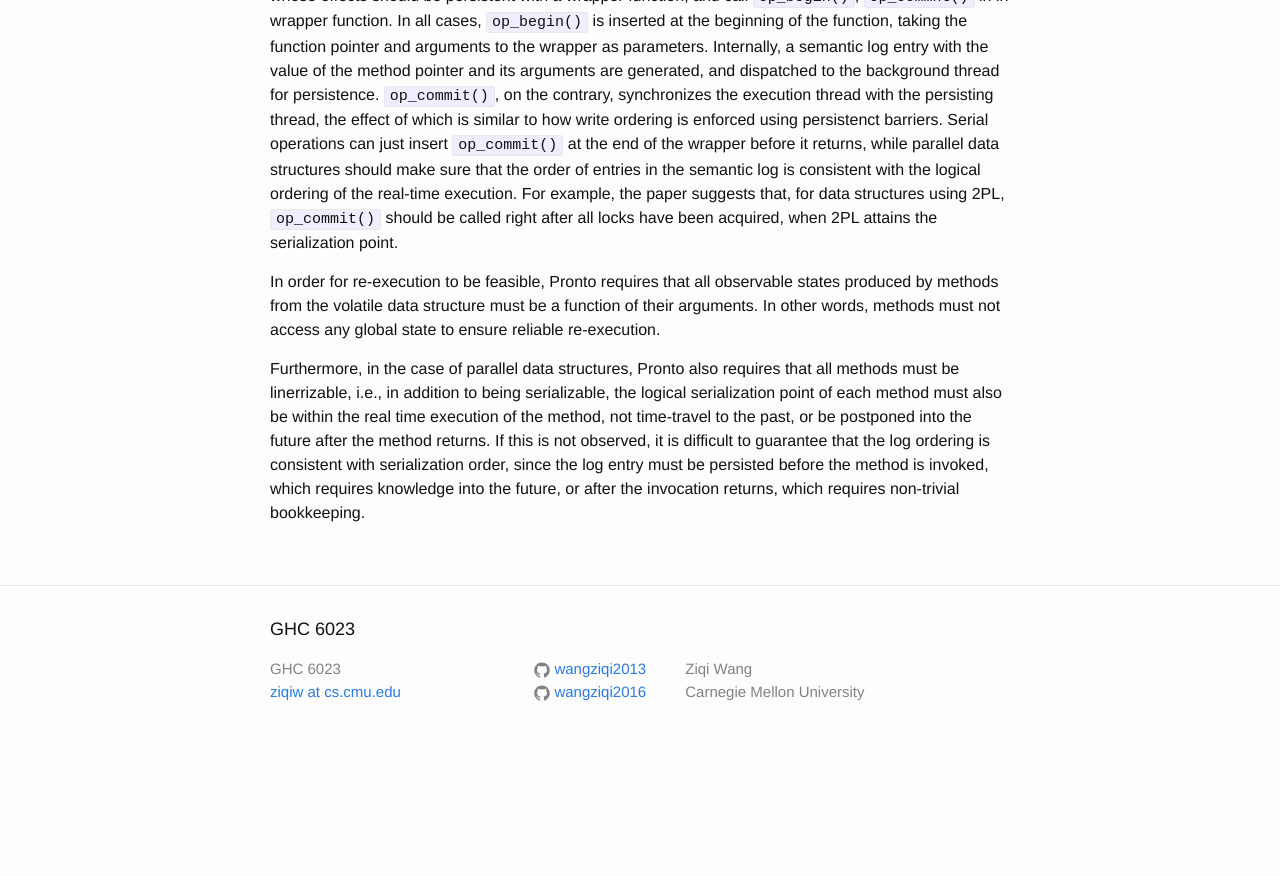
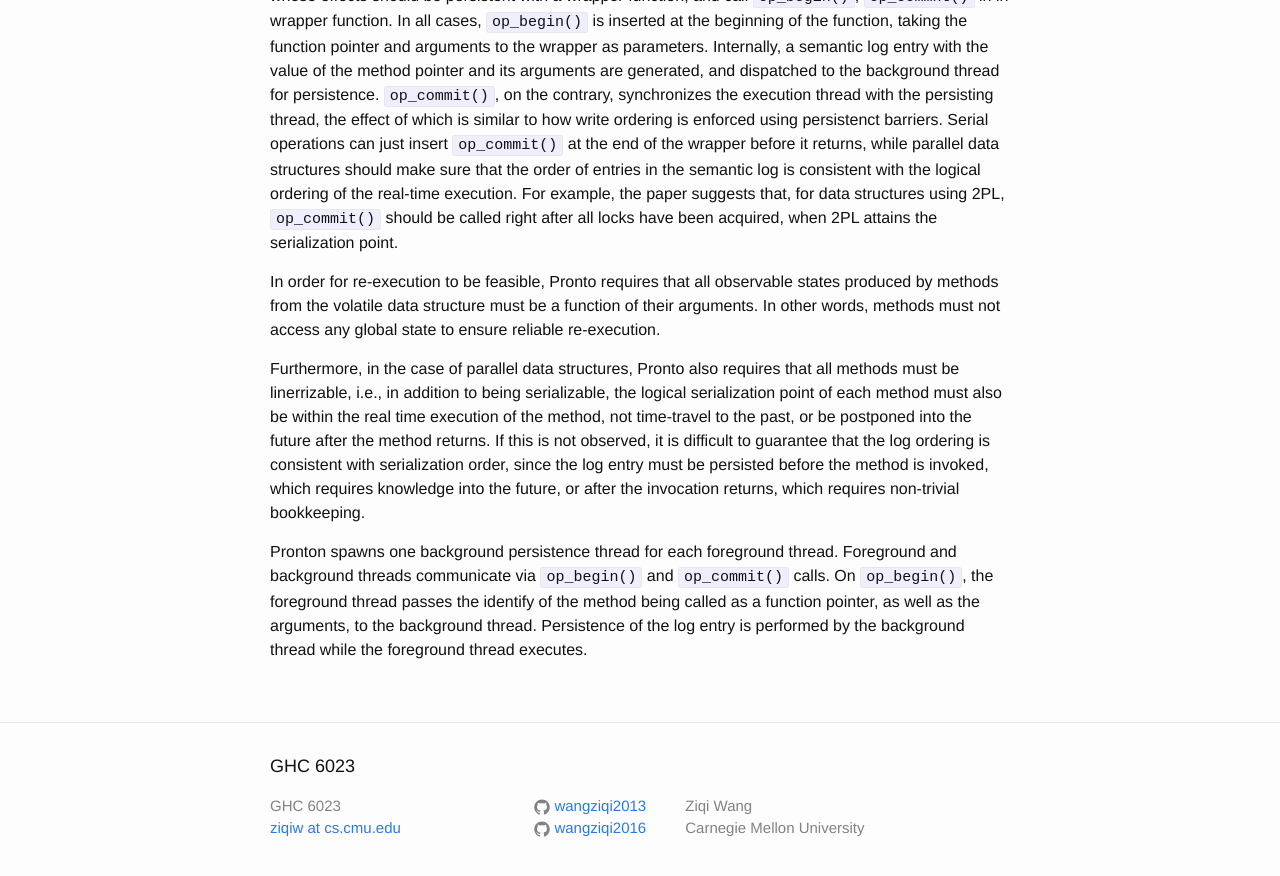
Before and after one commit to wangziqi2013/wangziqi2013.github.io, a Jekyll site: the page built from _posts/2020-08-26-pronto.markdown, in a window 1280 px wide and 900 px high, scrolled down 1755 px. Shown: the top 876 px of the window. Built offline with Jekyll 4.4.1, drawn with Linux system fonts in a browser that asks for light colours; before the commit the page ends 2518 px from its top, so only the background shows below that.

Commit message:
Adding op begin

```diff
--- a/_posts/2020-08-26-pronto.markdown
+++ b/_posts/2020-08-26-pronto.markdown
@@ -86,3 +86,8 @@ time execution of the method, not time-travel to the past, or be postponed into
 If this is not observed, it is difficult to guarantee that the log ordering is consistent with serialization order,
 since the log entry must be persisted before the method is invoked, which requires knowledge into the future, or
 after the invocation returns, which requires non-trivial bookkeeping.
+
+Pronton spawns one background persistence thread for each foreground thread. Foreground and background threads communicate
+via `op_begin()` and `op_commit()` calls. On `op_begin()`, the foreground thread passes the identify of the method being
+called as a function pointer, as well as the arguments, to the background thread. Persistence of the log entry is performed
+by the background thread while the foreground thread executes.
```
